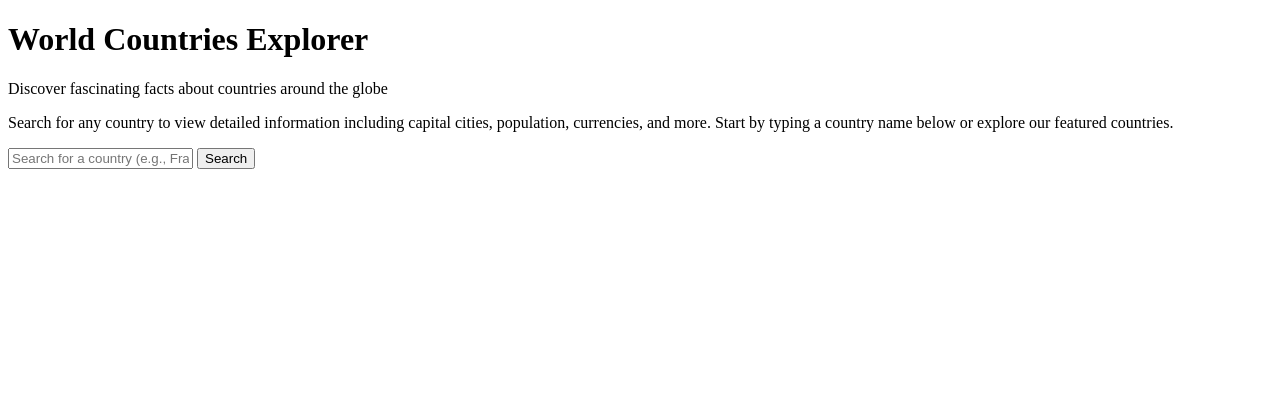
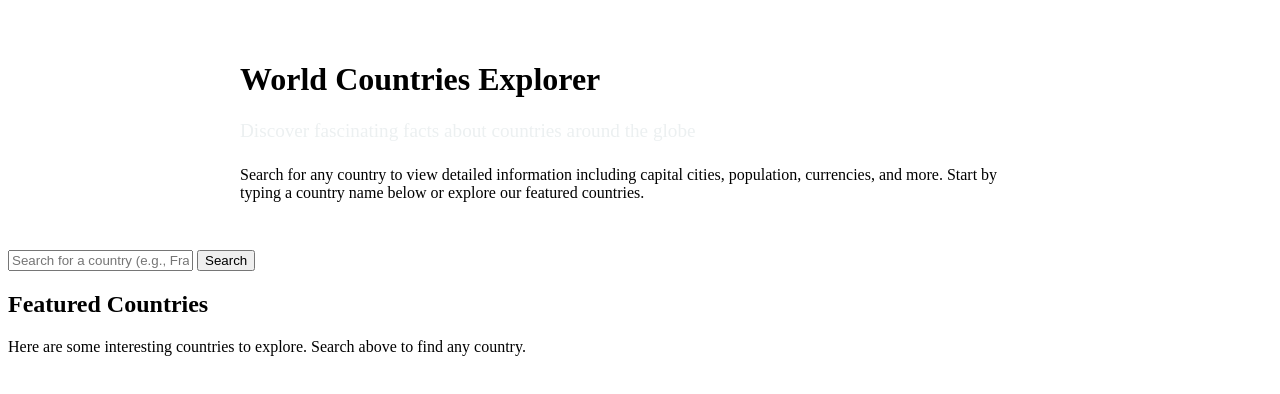
Before and after one commit to anasCSD/Country-Explorer, a plain HTML site: page index.html in a window 1280 px wide. Drawn offline with Linux system fonts and the light colour scheme.

Commit message:
css update

```diff
--- a/index.html
+++ b/index.html
@@ -33,6 +33,17 @@
         />
         <button id="searchBtn">Search</button>
       </div>
+
+      <div id="resultsContainer">
+        <div class="default-message">
+          <h2>Featured Countries</h2>
+          <p>
+            Here are some interesting countries to explore. Search above to find
+            any country.
+          </p>
+        </div>
+        <div id="defaultCountries"></div>
+      </div>
     </main>
   </body>
 </html>
--- a/styles.css
+++ b/styles.css
@@ -0,0 +1,11 @@
+.header-content {
+    max-width: 800px;
+    margin: 0 auto;
+    padding: 2rem 1rem;
+}
+
+.tagline {
+    font-size: 1.2rem;
+    margin-bottom: 1.5rem;
+    color: #ecf0f1;
+}
```
